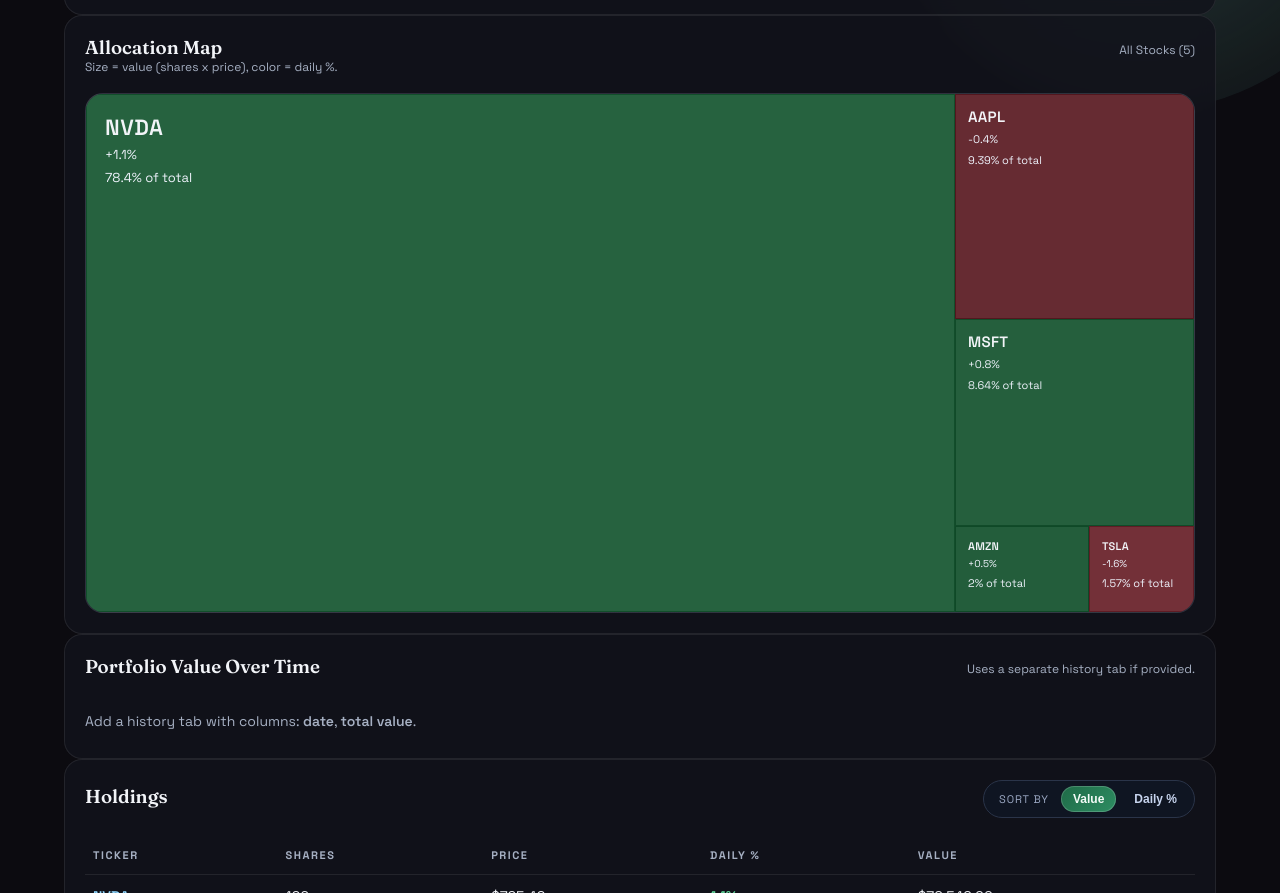
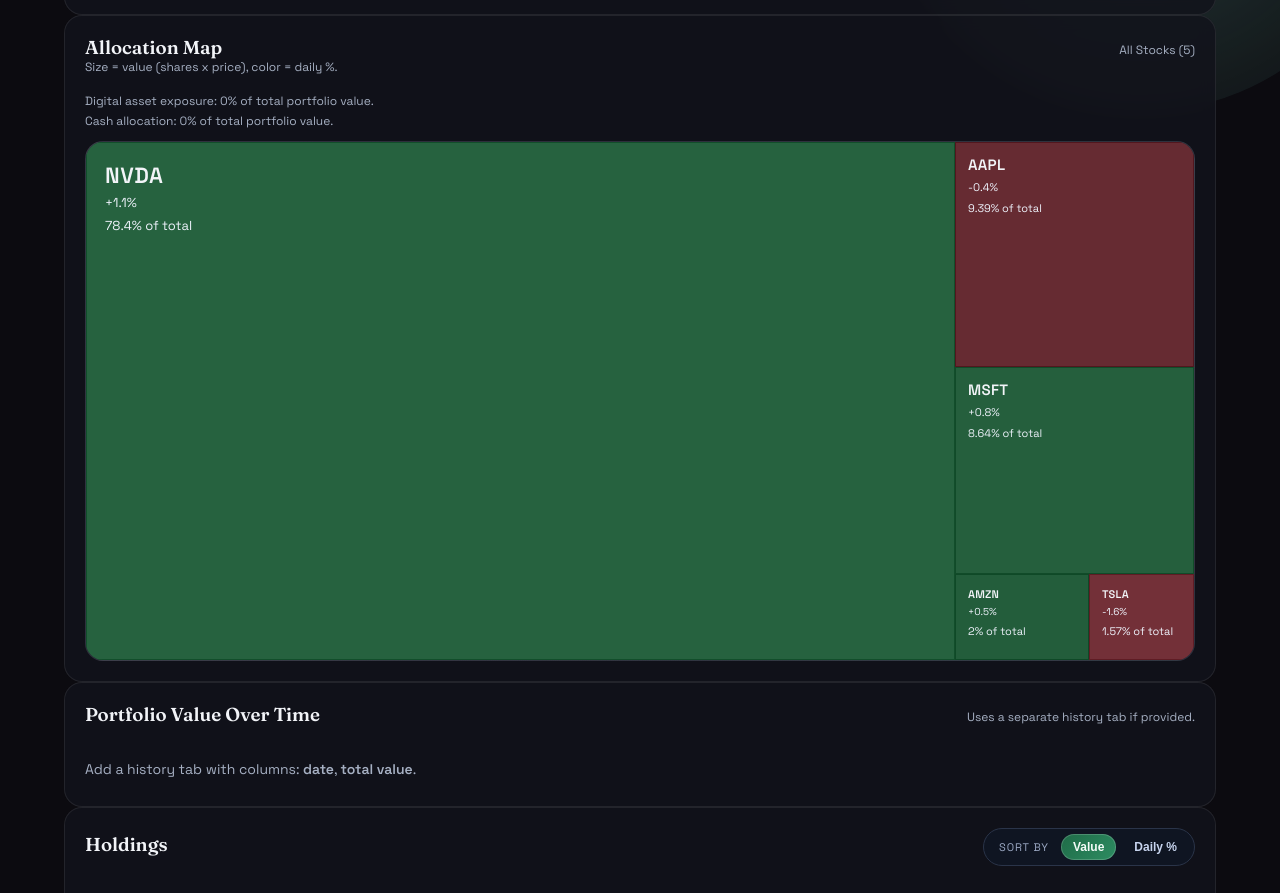
Before and after one commit to chenfu810/portfolio, a website: page index.html in a window 1280 px wide. Shown: the part 848-1741 px from the top of the page. Drawn offline with nearby package versions, Linux system fonts and the light colour scheme; no server answers.

Commit message:
Show crypto and cash allocation lines above treemap

```diff
--- a/app.js
+++ b/app.js
@@ -75,6 +75,23 @@ function parseCSV(text) {
   });
 }
 
+function parseBooleanFlag(value) {
+  if (typeof value === "boolean") {
+    return value;
+  }
+  if (typeof value === "number") {
+    return value !== 0;
+  }
+  const normalized = (value || "").toString().trim().toLowerCase();
+  return (
+    normalized === "true" ||
+    normalized === "yes" ||
+    normalized === "y" ||
+    normalized === "1" ||
+    normalized === "t"
+  );
+}
+
 function normalizeRow(row) {
   const normalized = {};
   Object.entries(row).forEach(([key, value]) => {
@@ -83,6 +100,7 @@ function normalizeRow(row) {
   });
 
   const ticker = normalized["ticker"] || normalized["ticket"] || "";
+  const tickerUpper = ticker.toString().trim().toUpperCase();
   const shares = Number(normalized["shares"] || 0);
   const price = Number(normalized["price (current)"] || normalized["price"] || 0);
   const dailyPctRaw = normalized["daily change %"] || normalized["daily %"] || "0";
@@ -103,6 +121,8 @@ function normalizeRow(row) {
     ? Number(monthPctRaw.toString().replace("%", "")) / 100
     : null;
   const yearPct = yearPctRaw ? Number(yearPctRaw.toString().replace("%", "")) / 100 : null;
+  const isCash = parseBooleanFlag(normalized["is cash"]) || tickerUpper === "CASH";
+  const isCrypto = !isCash && parseBooleanFlag(normalized["is crypto"]);
 
   return {
     ticker,
@@ -112,6 +132,8 @@ function normalizeRow(row) {
     value,
     monthPct,
     yearPct,
+    isCrypto,
+    isCash,
   };
 }
 
@@ -818,6 +840,32 @@ function buildTreemapRows(rows) {
     .sort((a, b) => b.value - a.value);
 }
 
+function renderAllocationExposure(rows) {
+  const cryptoLine = document.getElementById("allocationCryptoLine");
+  const cashLine = document.getElementById("allocationCashLine");
+  if (!cryptoLine || !cashLine) {
+    return;
+  }
+
+  const valued = rows.filter((row) => Number.isFinite(row.value) && row.value > 0);
+  const totalValue = valued.reduce((sum, row) => sum + row.value, 0);
+  const cryptoValue = valued
+    .filter((row) => row.isCrypto)
+    .reduce((sum, row) => sum + row.value, 0);
+  const cashValue = valued
+    .filter((row) => row.isCash)
+    .reduce((sum, row) => sum + row.value, 0);
+  const cryptoPct = totalValue > 0 ? cryptoValue / totalValue : 0;
+  const cashPct = totalValue > 0 ? cashValue / totalValue : 0;
+
+  cryptoLine.textContent = `Digital asset exposure: ${fmtPercent.format(
+    cryptoPct
+  )} of total portfolio value.`;
+  cashLine.textContent = `Cash allocation: ${fmtPercent.format(
+    cashPct
+  )} of total portfolio value.`;
+}
+
 function layoutTreemapRectangles(items, x, y, width, height) {
   if (!items.length || width <= 0 || height <= 0) {
     return [];
@@ -905,6 +953,7 @@ function layoutTreemapRectangles(items, x, y, width, height) {
 function renderTreemap(rows) {
   const treemap = document.getElementById("treemap");
   treemap.innerHTML = "";
+  renderAllocationExposure(rows);
   const breadcrumb = document.getElementById("treemapBreadcrumb");
   const items = buildTreemapRows(rows);
   const totalValue = items.reduce((sum, item) => sum + (item.value || 0), 0);
--- a/index.html
+++ b/index.html
@@ -10,7 +10,7 @@
       href="https://fonts.googleapis.com/css2?family=Fraunces:opsz,wght@9..144,400;9..144,600;9..144,700&family=Space+Grotesk:wght@400;500;600;700&display=swap"
       rel="stylesheet"
     />
-    <link rel="stylesheet" href="styles.css?v=20260208-11" />
+    <link rel="stylesheet" href="styles.css?v=20260208-12" />
     <link rel="icon" href="favicon.svg" type="image/svg+xml" />
     <script src="https://cdn.jsdelivr.net/npm/chart.js@4.4.1/dist/chart.umd.min.js"></script>
   </head>
@@ -145,6 +145,12 @@
           </div>
           <div id="treemapBreadcrumb" class="breadcrumb">All Stocks</div>
         </div>
+        <div class="allocation-exposure">
+          <p id="allocationCryptoLine" class="subtle">
+            Digital asset exposure: 0.00% of total portfolio value.
+          </p>
+          <p id="allocationCashLine" class="subtle">Cash allocation: 0.00% of total portfolio value.</p>
+        </div>
         <div id="treemap" class="treemap"></div>
       </section>
 
@@ -193,6 +199,6 @@
       </section>
     </main>
 
-    <script src="app.js?v=20260208-17"></script>
+    <script src="app.js?v=20260208-18"></script>
   </body>
 </html>
--- a/styles.css
+++ b/styles.css
@@ -162,6 +162,12 @@ h3 {
   border: 1px solid var(--border);
   box-shadow: inset 0 0 0 1px rgba(255, 255, 255, 0.02),
     inset 0 40px 80px rgba(0, 0, 0, 0.35);
+}
+
+.allocation-exposure {
+  margin: 2px 0 12px;
+  display: grid;
+  gap: 4px;
 }
 
 .treemap-block {
```
